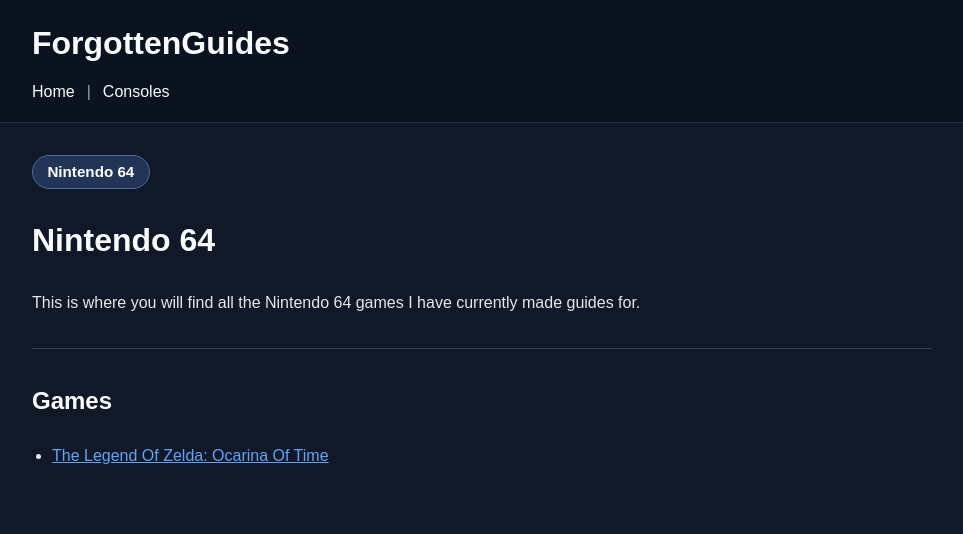
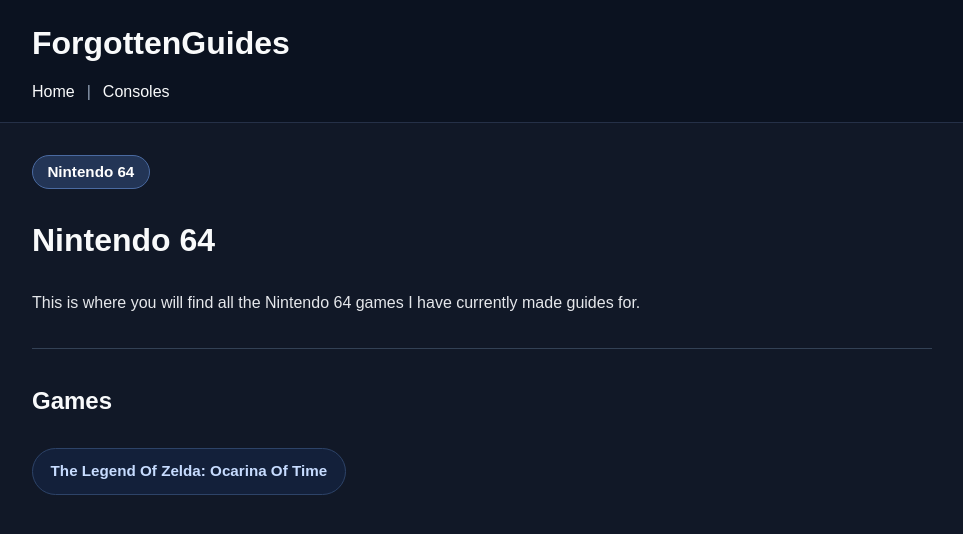
Before and after one commit to ForgottenGem/ForgottenGuides, a Jekyll site: the page built from n64/index.md, in a window 1280 px wide. Shown: the top 534 px of the page, without its empty margins (158-1121 px from the left). Built offline with Jekyll 4.4.1, drawn with Linux system fonts in a browser that asks for light colours.

Commit message:
Update index.md

```diff
--- a/n64/index.md
+++ b/n64/index.md
@@ -15,4 +15,6 @@ This is where you will find all the Nintendo 64 games I have currently made guid
 
 ## Games
 
-- [The Legend Of Zelda: Ocarina Of Time](oot/)
+<a class="button-link" href="{{ '/n64/oot/' | relative_url }}">
+  The Legend Of Zelda: Ocarina Of Time
+</a>
```
